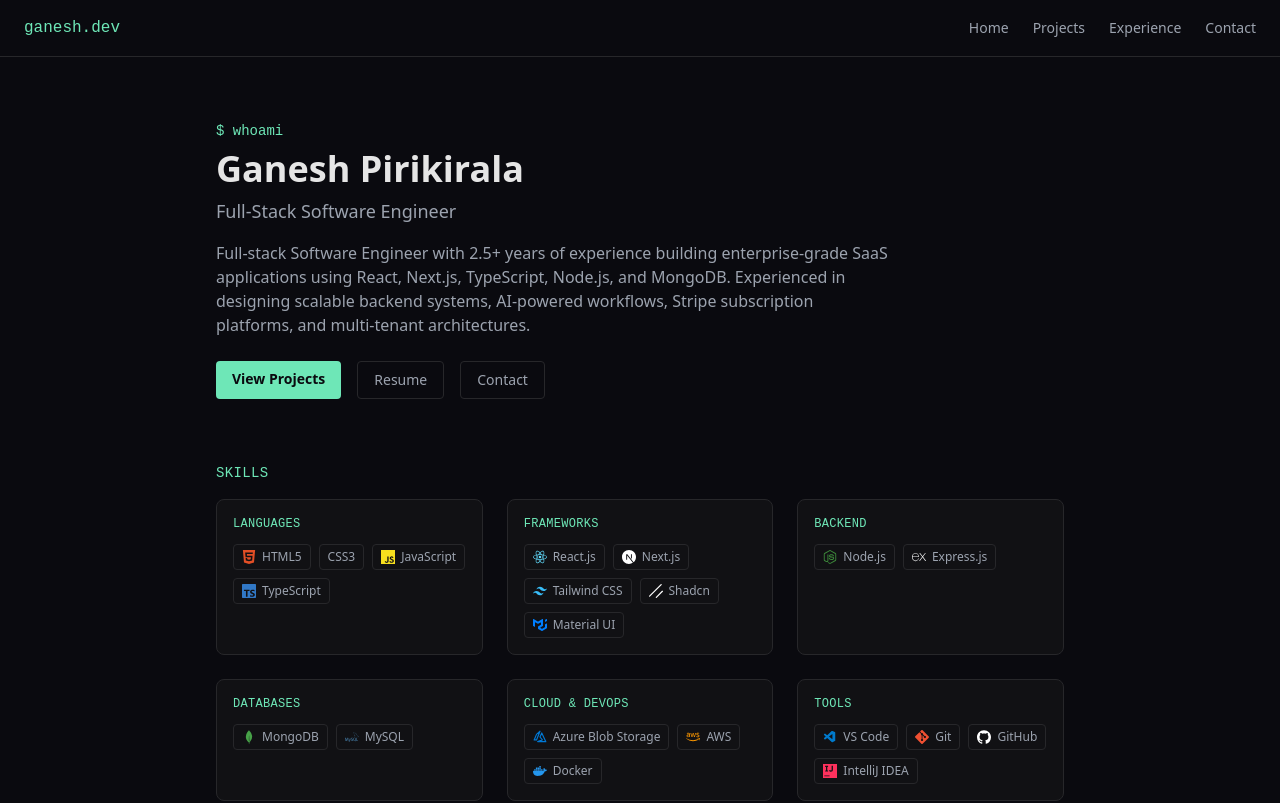
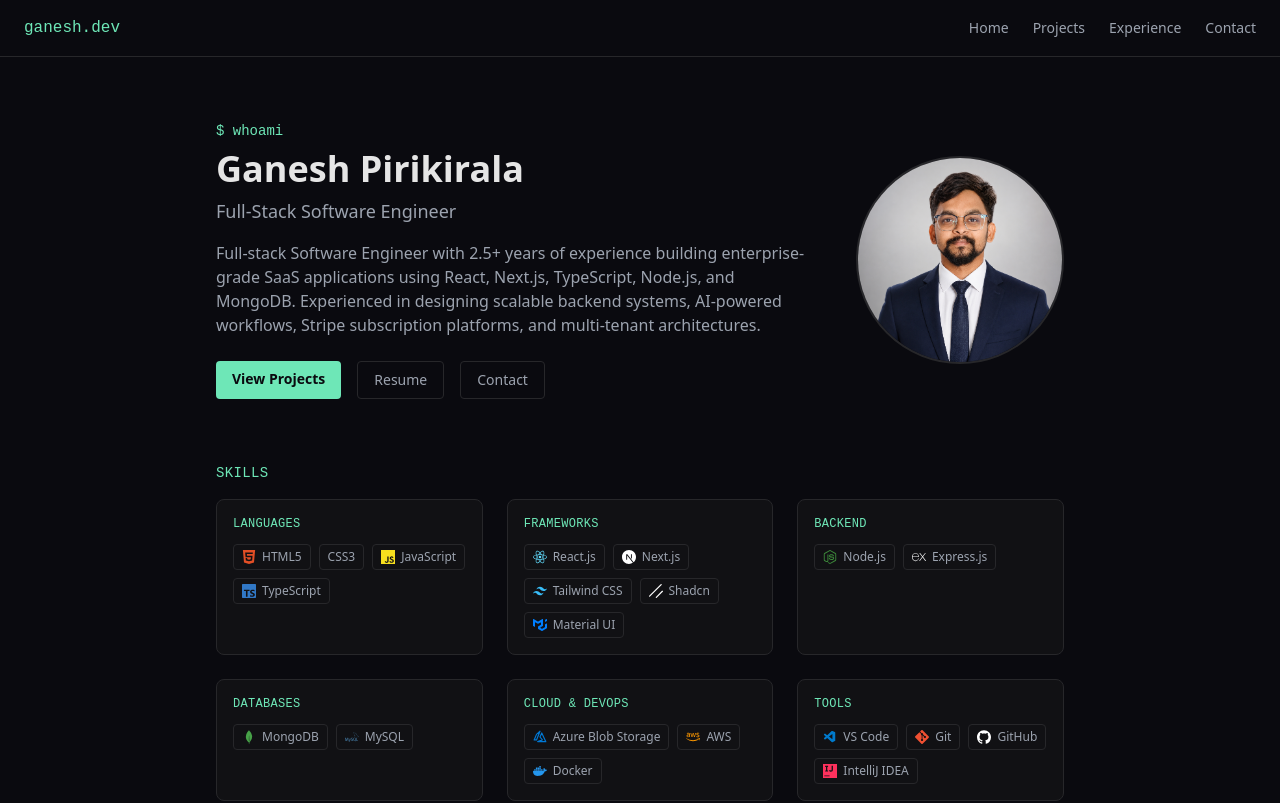
Before and after one commit to webdeveloper-fresher32/Port-folio, a Next.js app: page / in a window 1280 px wide. Shown: the top 803 px of the page. Built offline with nearby package versions, Linux system fonts and the light colour scheme.

Commit message:
feat: add circular profile photo to hero section

```diff
--- a/app/page.tsx
+++ b/app/page.tsx
@@ -1,4 +1,5 @@
 import Link from 'next/link'
+import Image from 'next/image'
 import SkillsGrid from '@/components/SkillsGrid'
 import ProjectCard from '@/components/ProjectCard'
 import FadeIn from '@/components/FadeIn'
@@ -12,7 +13,8 @@ export default function HomePage() {
   return (
     <div className="mx-auto max-w-4xl space-y-16 px-6 py-16">
       <FadeIn>
-        <section>
+        <section className="flex flex-col items-center gap-10 md:flex-row md:justify-between">
+          <div className="md:max-w-2xl">
             <p className="font-mono text-sm text-accent">$ whoami</p>
             <h1 className="mt-2 text-4xl font-bold">Ganesh Pirikirala</h1>
             <p className="mt-2 text-lg text-muted">Full-Stack Software Engineer</p>
@@ -42,6 +44,15 @@ export default function HomePage() {
                 Contact
               </Link>
             </div>
+          </div>
+          <Image
+            src="/profile.png"
+            alt="Ganesh Pirikirala"
+            width={200}
+            height={200}
+            priority
+            className="h-44 w-44 shrink-0 rounded-full border-2 border-border object-cover md:h-52 md:w-52"
+          />
         </section>
       </FadeIn>
 
```
Also changed, not shown: public/profile.png (added). Lines whose indentation alone changed are shown as unchanged.
